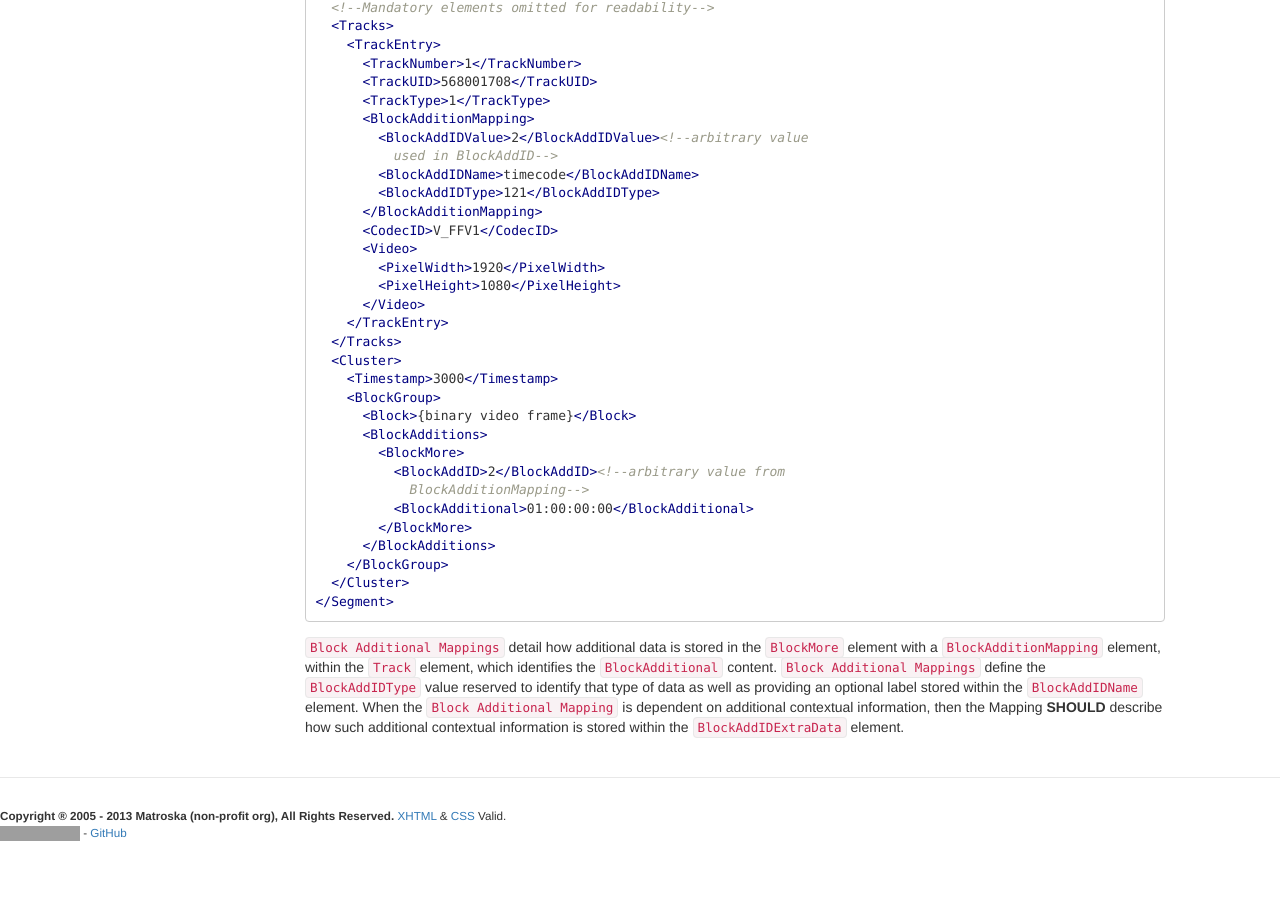
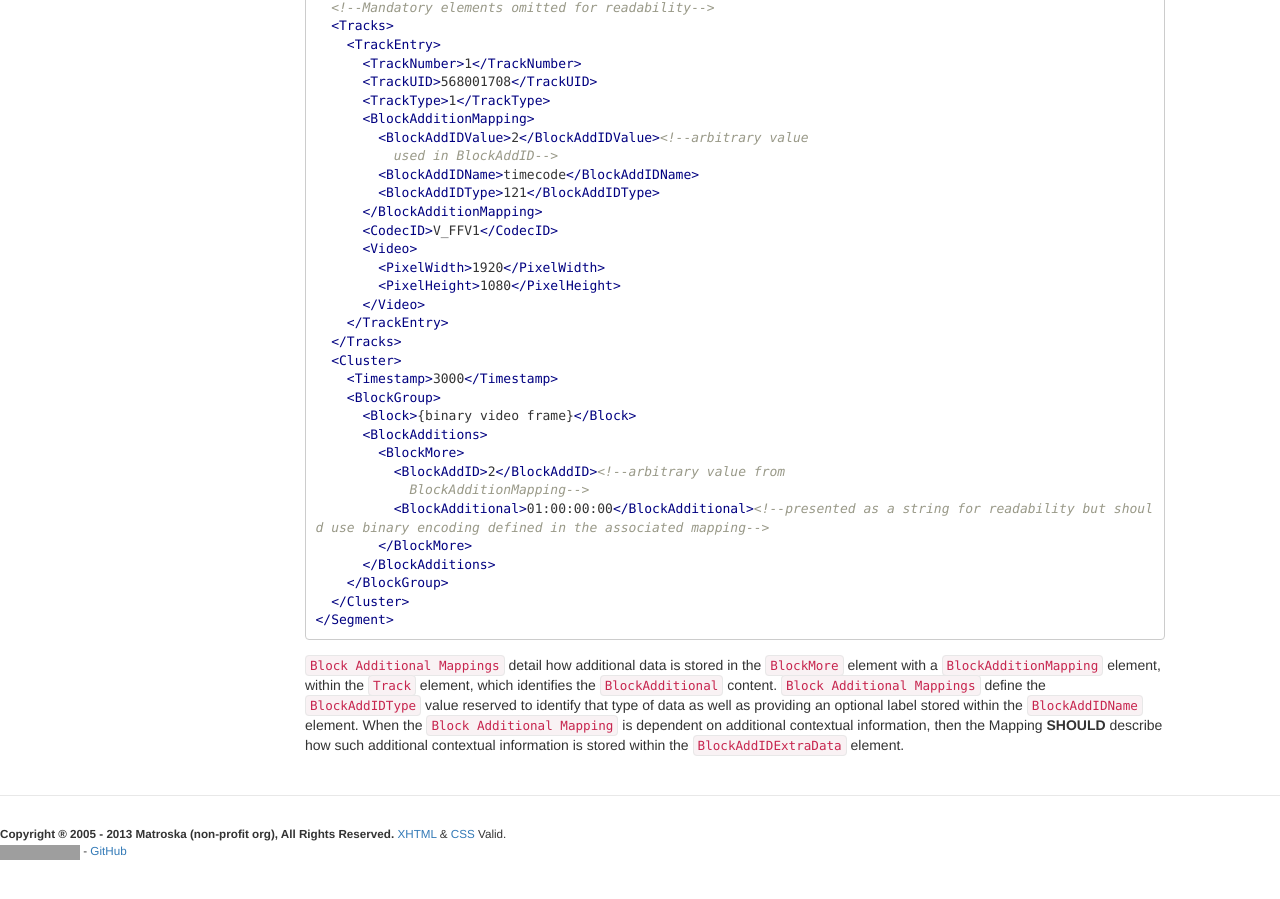
Before and after one commit to ietf-wg-cellar/matroska-specification, a Jekyll site: the page built from cellar-codec/block_additional_mappings_intro.md, in a window 1280 px wide and 900 px high, scrolled down 812 px. Built offline with Jekyll 4.4.1, drawn with Linux system fonts in a browser that asks for light colours; our own code applies the rules of GitHub Pages for plain Markdown files; some of the changed lines change nothing that is shown; grey boxes are pictures that could not be loaded.

Commit message:
add a comment to clarify sample value

```diff
--- a/cellar-codec/block_additional_mappings_intro.md
+++ b/cellar-codec/block_additional_mappings_intro.md
@@ -66,7 +66,7 @@ The following XML depicts a use of a `Block Additional Mapping` to associate a t
         <BlockMore>
           <BlockAddID>2</BlockAddID><!--arbitrary value from
             BlockAdditionMapping-->
-          <BlockAdditional>01:00:00:00</BlockAdditional>
+          <BlockAdditional>01:00:00:00</BlockAdditional><!--presented as a string for readability but should use binary encoding defined in the associated mapping-->
         </BlockMore>
       </BlockAdditions>
     </BlockGroup>
```
